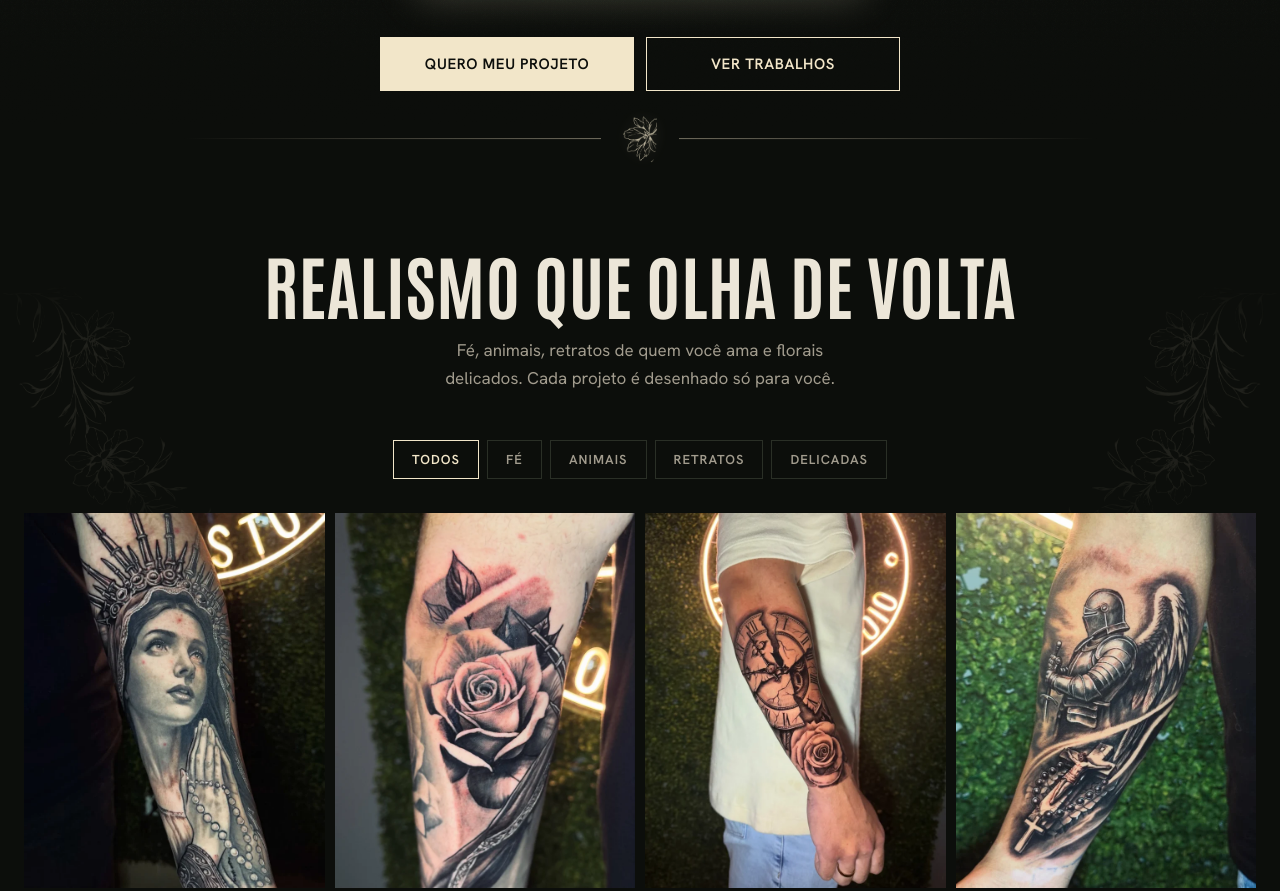
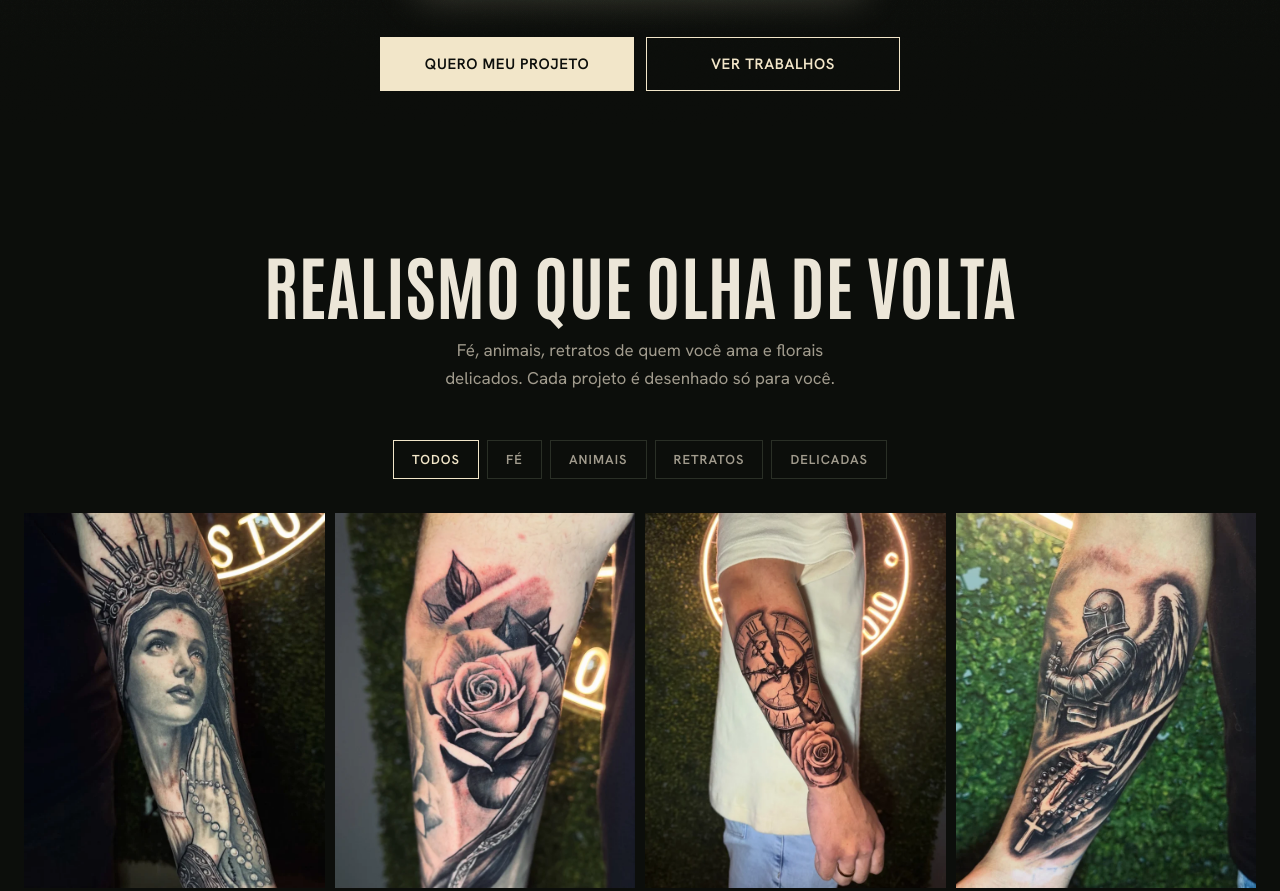
Before and after one commit to azeugral/iago-cabral, a plain HTML site: page index.html in a window 1280 px wide. Shown: the part 663-1554 px from the top of the page. Drawn offline with Linux system fonts and the light colour scheme.

Commit message:
Adornos: dragão alternando com o floral, sem flor na emenda; portfólio sem foto com legenda e sem repetida
Co-Authored-By: Claude Opus 5.5 <noreply@anthropic.com>

```diff
--- a/index.html
+++ b/index.html
@@ -117,14 +117,8 @@ section>.wrap,section>.duo,.stage,.hero .btns{position:relative;z-index:1}
 .orn-asa{top:50%;width:clamp(240px,22vw,420px);transform:translateY(-50%);--o:.13;-webkit-mask-image:linear-gradient(90deg,transparent,#000 30%);mask-image:linear-gradient(90deg,transparent,#000 30%)}
 .orn-asa.l{left:-2vw;transform:translateY(-50%) scaleX(-1)}.orn-asa.r{right:-2vw;transform:translateY(-50%)}
 .orn-topo{top:140px;width:clamp(180px,17vw,320px);--o:.09;-webkit-mask-image:linear-gradient(180deg,transparent,#000 22%,#000 62%,transparent);mask-image:linear-gradient(180deg,transparent,#000 22%,#000 62%,transparent)}
-/* emenda hero → trabalhos: fio de neon com a flor dele no meio */
-.emenda{position:absolute;left:0;right:0;top:0;z-index:2;display:flex;align-items:center;justify-content:center;gap:22px;transform:translateY(-50%);pointer-events:none}
-.emenda::before,.emenda::after{content:"";height:1px;width:min(34vw,420px)}
-.emenda::before{background:linear-gradient(90deg,transparent,rgba(242,230,201,.45))}
-.emenda::after{background:linear-gradient(90deg,rgba(242,230,201,.45),transparent)}
-.emenda img{width:34px;height:auto;opacity:.75;filter:drop-shadow(0 0 8px rgba(242,230,201,.35))}
-#trabalhos{overflow:visible}
-#trabalhos .orn{clip-path:inset(0)}
+.orn-lado{top:50%;width:clamp(170px,15vw,290px);--o:.1;-webkit-mask-image:linear-gradient(180deg,transparent,#000 18%,#000 72%,transparent);mask-image:linear-gradient(180deg,transparent,#000 18%,#000 72%,transparent)}
+.orn-lado.l{left:1vw;transform:translateY(-50%) scaleX(-1)}.orn-lado.r{right:1vw;transform:translateY(-50%)}
 .hero::before{-webkit-mask-image:linear-gradient(180deg,#000 70%,transparent);mask-image:linear-gradient(180deg,#000 70%,transparent)}
 .hero::after{content:"";position:absolute;left:0;right:0;bottom:0;height:160px;background:linear-gradient(180deg,transparent,var(--bg));pointer-events:none;z-index:0}
 .orn-topo.l{left:0;transform:scaleX(-1)}.orn-topo.r{right:0;transform:none}
@@ -221,9 +215,8 @@ section>.wrap,section>.duo,.stage,.hero .btns{position:relative;z-index:1}
 </header>
 
 <section id="trabalhos">
- <div class="emenda" aria-hidden="true"><img src="img/orn/flor.webp" alt="" draggable="false"></div>
- <img class="orn orn-topo l" src="img/orn/floral.webp" alt="" aria-hidden="true" draggable="false">
- <img class="orn orn-topo r m" src="img/orn/floral.webp" alt="" aria-hidden="true" draggable="false">
+ <img class="orn orn-lado l" src="img/orn/dragao.webp" alt="" aria-hidden="true" draggable="false">
+ <img class="orn orn-lado r m" src="img/orn/dragao.webp" alt="" aria-hidden="true" draggable="false">
  <div class="wrap">
   <h2 class="rv">Realismo que olha de volta</h2>
   <p class="lead rv">Fé, animais, retratos de quem você ama e florais delicados. Cada projeto é desenhado só para você.</p>
@@ -246,8 +239,8 @@ section>.wrap,section>.duo,.stage,.hero .btns{position:relative;z-index:1}
 </section>
 
 <section id="sobre">
- <img class="orn orn-canto l" src="img/orn/floral.webp" alt="" aria-hidden="true" draggable="false">
- <img class="orn orn-canto r m" src="img/orn/floral.webp" alt="" aria-hidden="true" draggable="false">
+ <img class="orn orn-lado l" src="img/orn/dragao.webp" alt="" aria-hidden="true" draggable="false">
+ <img class="orn orn-lado r m" src="img/orn/dragao.webp" alt="" aria-hidden="true" draggable="false">
  <div class="duo">
   <div class="ph rv"><img src="img/iago.webp" alt="Iago Cabral"></div>
   <div class="tx rv">
@@ -331,10 +324,10 @@ P.forEach(i=>['a','b'].forEach(k=>{const x=new Image();x.src=`img/h/${i}${k}.web
 function cyc(){setTimeout(()=>fr.classList.add('on'),900);setTimeout(()=>{pi=(pi+1)%P.length;const i=P[pi];fr.classList.remove('on');im.querySelector('.a').src=`img/h/${i}a.webp`;im.querySelector('.b').src=`img/h/${i}b.webp`;im.classList.remove('fade');void im.offsetWidth;im.classList.add('fade');cyc()},5000)}
 cyc();
 
-const T='fe dl dl fe rt fe rt fe dl an an an an dl an an an fe an rt rt an dl dl dl an dl fe fe an'.split(' ');
+const T='fe dl dl fe rt fe rt fe dl an an an an dl an an an fe an rt rt an dl dl an an dl fe x an'.split(' ');
 const g=document.getElementById('grid');let f='*',lim=24,vis=[];
 const src=i=>`img/g/${String(i).padStart(2,'0')}.webp`;
-function draw(){vis=T.map((t,i)=>({t,i})).filter(o=>f=='*'||o.t==f);g.innerHTML=vis.slice(0,lim).map((o,k)=>`<a href="${src(o.i)}" data-k="${k}"><img src="${src(o.i)}" alt="Tatuagem de Iago Cabral"></a>`).join('');document.getElementById('mais').parentNode.hidden=vis.length<=lim}
+function draw(){vis=T.map((t,i)=>({t,i})).filter(o=>o.t!='x'&&(f=='*'||o.t==f));g.innerHTML=vis.slice(0,lim).map((o,k)=>`<a href="${src(o.i)}" data-k="${k}"><img src="${src(o.i)}" alt="Tatuagem de Iago Cabral"></a>`).join('');document.getElementById('mais').parentNode.hidden=vis.length<=lim}
 draw();
 document.getElementById('filt').onclick=e=>{const b=e.target.closest('button');if(!b)return;document.querySelectorAll('#filt button').forEach(x=>x.classList.toggle('on',x==b));f=b.dataset.f;lim=24;draw()};
 document.getElementById('mais').onclick=()=>{lim=99;draw()};
```
Also changed, not shown: img/g/24.webp, img/orn/dragao.webp (added), img/orn/flor.webp (deleted).
